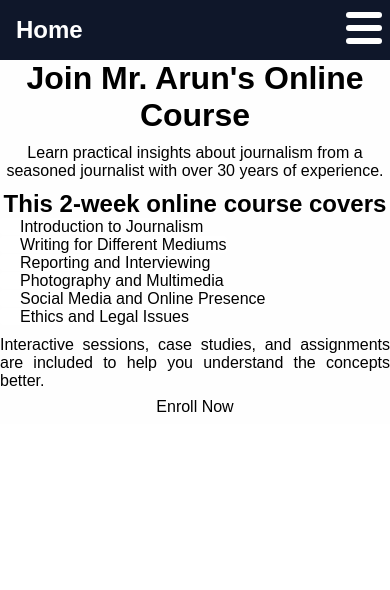
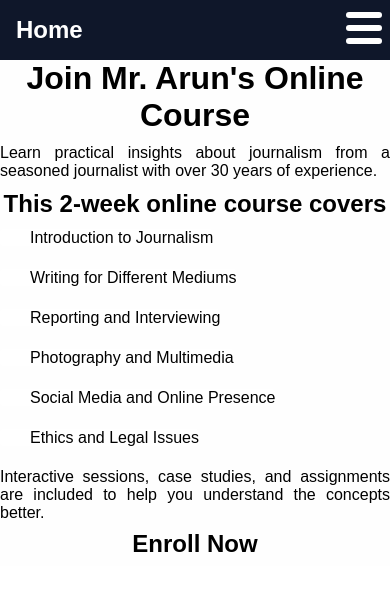
Before and after one commit to VangavarapuAnitha/projectaveasa, a React (Create React App) app: page /Course in a window 390 px wide. Shown: the top 590 px of the page. Built offline with nearby package versions, Linux system fonts and the light colour scheme.

Commit message:
modified css styles

```diff
--- a/src/components/pages/Contact.css
+++ b/src/components/pages/Contact.css
@@ -1,4 +1,5 @@
 .contact p {
+  padding-top: 10px;
   text-align: center;
 }
 .contact h2 {
--- a/src/components/pages/Course.css
+++ b/src/components/pages/Course.css
@@ -2,8 +2,12 @@
   padding-top: 10px;
   text-align: center;
 }
+.course ul li {
+  list-style: none;
+  line-height: 40px;
+}
 .course ul li span {
-  padding-left: 20px;
+  padding-left: 30px;
   background-color: #fff;
   border-radius: 0.2rem;
 }
@@ -15,8 +19,13 @@
   margin: 0 0.5rem;
   border-radius: 0.5rem;
   text-align: center;
+  font-weight: bold;
+  font-size: 1.5rem;
 }
 @media (max-width: 480px) {
+  .course p {
+    text-align: justify;
+  }
   #p1 {
     text-align: justify;
   }
--- a/src/components/pages/Home.css
+++ b/src/components/pages/Home.css
@@ -11,6 +11,8 @@ h2 {
   margin: 0 0.5rem;
   border-radius: 0.5rem;
   text-align: center;
+  font-weight: bold;
+  font-size: 1.5rem;
 }
 
 .home-container p {
@@ -19,6 +21,10 @@ h2 {
 }
 .home-container ul {
   padding-top: 10px;
+}
+.home-container ul li {
+  list-style: none;
+  line-height: 40px;
 }
 .home-container ul li span {
   padding-left: 20px;
```
